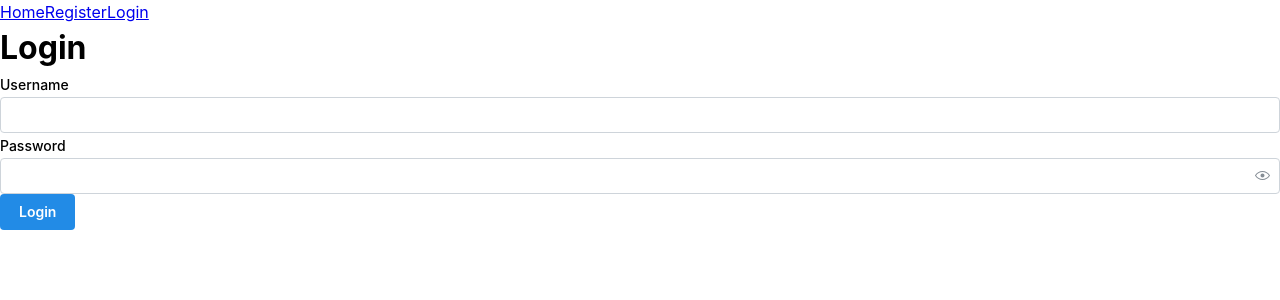
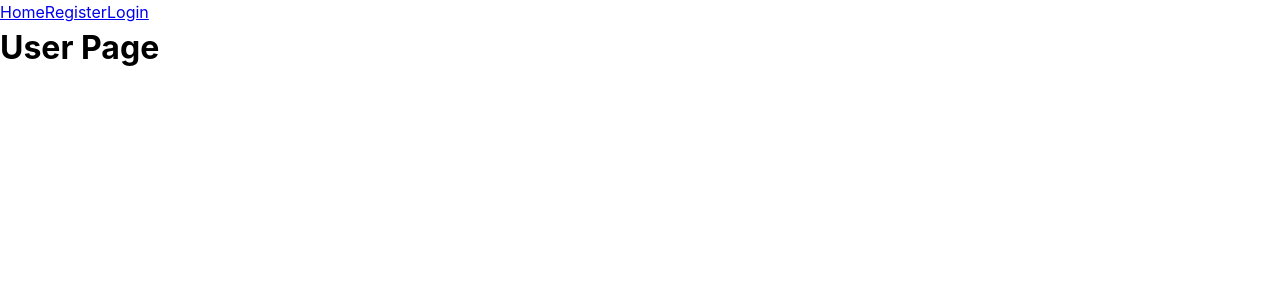
Before and after one commit to igor-ivantsiv/untitled-cap-shop-fe, a React (Vite) app: page /user in a window 1280 px wide. Before the commit this address led to /login. Shown: the top 300 px of the page. Built offline with nearby package versions, Linux system fonts and the light colour scheme.

Commit message:
improved token verification

```diff
--- a/src/App.jsx
+++ b/src/App.jsx
@@ -4,7 +4,8 @@ import Homepage from "./pages/Homepage"
 import RegisterPage from "./pages/RegisterPage"
 import LoginPage from "./pages/LoginPage"
 import PrivateRoute from "./components/PrivateRoute"
-import User from "./pages/TestUser"
+import TestProfile from "./pages/TestProfile"
+//import User from "./pages/TestUser"
 
 function App() {
   return (
@@ -14,11 +15,7 @@ function App() {
         <Route path="/" element={<Homepage />}/>
         <Route path="/register" element={<RegisterPage />}/>
         <Route path="/login" element={<LoginPage />} />
-        <Route path="/user" element={
-          <PrivateRoute>
-            <User />
-          </PrivateRoute>
-        }/>
+        <Route path="/user" element={<TestProfile />} />
         <Route path="/admin" />
       </Routes>
     </>
--- a/src/components/LoginForm.jsx
+++ b/src/components/LoginForm.jsx
@@ -22,7 +22,9 @@ const LoginForm = () => {
 
   const handleSubmit = async (values) => {
     console.log("Form: ", values);
-    const payload = { values };
+    const {password, username} = values
+    const payload = { password, username};
+    console.log("payload: ", payload)
     try {
       const response = await fetch(
         `${import.meta.env.VITE_API_URL}/auth/login`,
@@ -48,7 +50,6 @@ const LoginForm = () => {
           return;
         }
         setToken(data.token);
-        setCurrentUser(values.username);
         navigate("/");
       } else {
         throw new Error("Something went wrong");
--- a/src/components/RegisterForm.jsx
+++ b/src/components/RegisterForm.jsx
@@ -24,7 +24,8 @@ const RegisterForm = () => {
 
   const handleSubmit = async (values) => {
     console.log("Form: ", values);
-    const payload = { values };
+    const {username, email, password} = values;
+    const payload = { username, email, password };
     try {
       const response = await fetch(`${import.meta.env.VITE_API_URL}/auth/register`, {
         method: "POST",
--- a/src/contexts/SessionContext.jsx
+++ b/src/contexts/SessionContext.jsx
@@ -46,7 +46,11 @@ const SessionContextProvider = ({ children }) => {
         setIsAuthenticated(true);
         const data = await response.json();
         console.log("verified token: ", data)
-        verifyAdmin(tokenToVerify);
+        setCurrentUser(data.username)
+        if (data.role === "admin") {
+          setIsAdmin(true);
+        }
+        setIsLoading(false);
       } else {
         setIsLoading(false);
         removeToken();
@@ -70,7 +74,7 @@ const SessionContextProvider = ({ children }) => {
   useEffect(() => {
     if (token) {
       window.localStorage.setItem("authToken", token);
-      setIsAuthenticated(true);
+      verifyToken(token)
     }
   }, [token]);
 
@@ -102,6 +106,7 @@ const SessionContextProvider = ({ children }) => {
     setToken();
     setIsAuthenticated(false);
     setCurrentUser("");
+    setIsAdmin(false);
   };
 
   return (
--- a/src/pages/TESTuser.jsx
+++ b/src/pages/TestProfile.jsx
@@ -1,7 +1,7 @@
 import { useContext } from "react";
 import { SessionContext } from "../contexts/SessionContext";
 
-const User = () => {
+const TestProfile = () => {
 
     const {currentUser} = useContext(SessionContext)
     return (
@@ -12,4 +12,4 @@ const User = () => {
     )
 }
 
-export default User;
+export default TestProfile;
```
Also changed, not shown: src/pages/TESTadmin.jsx (deleted), src/pages/TestAdminPage.jsx (added).
